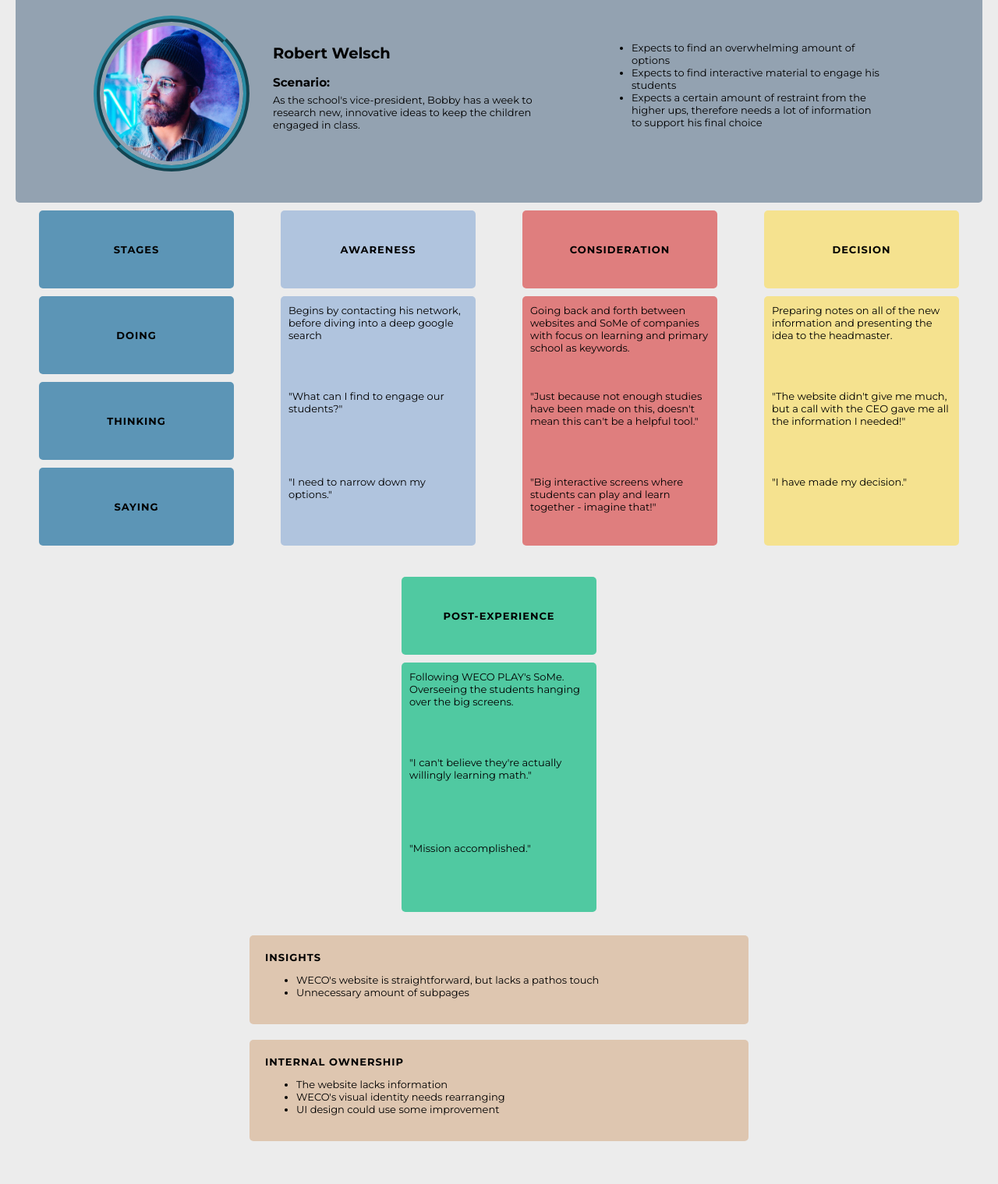
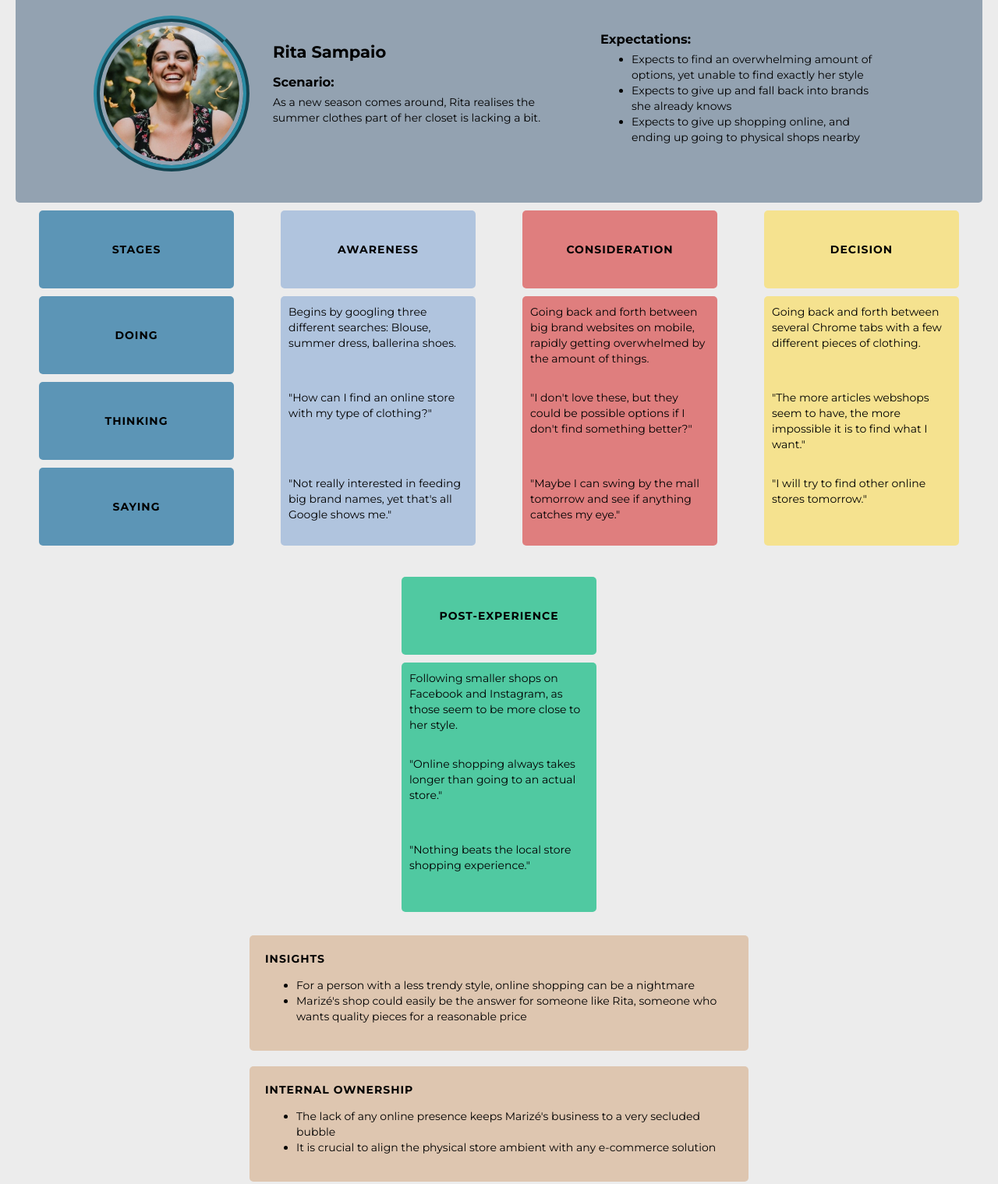
Before and after one commit to mariajalmeida/user_journey, a plain HTML site: page index.html in a window 1280 px wide. Shown: the part 40-1559 px from the top of the page at 78% size. Before the commit the page ends 1524 px from the top, so only its background shows below. Drawn offline with Linux system fonts and the light colour scheme.

Commit message:
Customer journey webshop.

```diff
--- a/index.html
+++ b/index.html
@@ -1,24 +1,27 @@
 <!DOCTYPE html>
 <html lang="en">
+
 <head>
     <meta charset="UTF-8">
     <meta name="viewport" content="width=device-width, initial-scale=1.0">
     <title>User Journey</title>
     <link rel="stylesheet" href="style.css">
 </head>
+
 <body>
     <header>
-        <img src="img/photo-1549068106-b024baf5062d.jfif" alt="">
+        <img src="img/persona.jfif" alt="">
         <div class="name_scenario">
-            <h2>Robert Welsch</h2>
+            <h2>Rita Sampaio</h2>
             <h3>Scenario:</h3>
-            <p>As the school's vice-president, Bobby has a week to research new, innovative ideas to keep the children engaged in class.</p>
+            <p>As a new season comes around, Rita realises the summer clothes part of her closet is lacking a bit.</p>
         </div>
         <div class="expectations">
+            <h3>Expectations:</h3>
             <ul>
-                <li>Expects to find an overwhelming amount of options</li>
-                <li>Expects to find interactive material to engage his students</li>
-                <li>Expects a certain amount of restraint from the higher ups, therefore needs a lot of information to support his final choice</li>
+                <li>Expects to find an overwhelming amount of options, yet unable to find exactly her style</li>
+                <li>Expects to give up and fall back into brands she already knows</li>
+                <li>Expects to give up shopping online, and ending up going to physical shops nearby</li>
             </ul>
         </div>
     </header>
@@ -26,41 +29,50 @@
         <div class="phases">
             <div class="phase_0">
                 <h4>Stages</h4>
-                    <h4>Doing</h4>
-                    <h4>Thinking</h4>
-                    <h4>Saying</h4>
+                <h4>Doing</h4>
+                <h4>Thinking</h4>
+                <h4>Saying</h4>
             </div>
             <div class="phase_1">
                 <h4>Awareness</h4>
                 <div class="journey">
-                <div class="doing">Begins by contacting his network, before diving into a deep google search</div>
-                <div class="thinking">"What can I find to engage our students?"</div>
-                <div class="saying">"I need to narrow down my options."</div>
+                    <div class="doing">Begins by googling three different searches: Blouse, summer dress, ballerina
+                        shoes.</div>
+                    <div class="thinking">"How can I find an online store with my type of clothing?"</div>
+                    <div class="saying">"Not really interested in feeding big brand names, yet that's all Google shows
+                        me."</div>
                 </div>
             </div>
             <div class="phase_2">
                 <h4>Consideration</h4>
                 <div class="journey">
-                    <div class="doing">Going back and forth between websites and SoMe of companies with focus on learning and primary school as keywords.</div>
-                    <div class="thinking">"Just because not enough studies have been made on this, doesn't mean this can't be a helpful tool."</div>
-                    <div class="saying">"Big interactive screens where students can play and learn together - imagine that!"</div>
+                    <div class="doing">Going back and forth between big brand websites on mobile, rapidly getting
+                        overwhelmed by the amount of things.</div>
+                    <div class="thinking">"I don't love these, but they could be possible options if I don't find
+                        something better?"</div>
+                    <div class="saying">"Maybe I can swing by the mall tomorrow and see if anything catches my eye."
                     </div>
+                </div>
             </div>
             <div class="phase_3">
                 <h4>Decision</h4>
                 <div class="journey">
-                    <div class="doing">Preparing notes on all of the new information and presenting the idea to the headmaster.</div>
-                    <div class="thinking">"The website didn't give me much, but a call with the CEO gave me all the information I needed!"</div>
-                    <div class="saying">"I have made my decision."</div>
-                    </div>
+                    <div class="doing">Going back and forth between several Chrome tabs with a few different pieces of
+                        clothing.</div>
+                    <div class="thinking">"The more articles webshops seem to have, the more impossible it is to find
+                        what I want."</div>
+                    <div class="saying">"I will try to find other online stores tomorrow."</div>
+                </div>
             </div>
             <div class="phase_4">
                 <h4>Post-experience</h4>
                 <div class="journey">
-                    <div class="doing">Following WECO PLAY's SoMe. Overseeing the students hanging over the big screens.</div>
-                    <div class="thinking">"I can't believe they're actually willingly learning math."</div>
-                    <div class="saying">"Mission accomplished."</div>
+                    <div class="doing">Following smaller shops on Facebook and Instagram, as those seem to be more close
+                        to her style.
                     </div>
+                    <div class="thinking">"Online shopping always takes longer than going to an actual store."</div>
+                    <div class="saying">"Nothing beats the local store shopping experience."</div>
+                </div>
             </div>
         </div>
     </main>
@@ -68,18 +80,19 @@
         <div class="insights">
             <h4>Insights</h4>
             <ul>
-                <li>WECO's website is straightforward, but lacks a pathos touch</li>
-                <li>Unnecessary amount of subpages</li>
+                <li>For a person with a less trendy style, online shopping can be a nightmare</li>
+                <li>Marizé's shop could easily be the answer for someone like Rita, someone who wants quality pieces for
+                    a reasonable price</li>
             </ul>
         </div>
         <div class="internal_ownership">
             <h4>Internal ownership</h4>
             <ul>
-                <li>The website lacks information</li>
-                <li>WECO's visual identity needs rearranging</li>
-                <li>UI design could use some improvement</li>
+                <li>The lack of any online presence keeps Marizé's business to a very secluded bubble</li>
+                <li>It is crucial to align the physical store ambient with any e-commerce solution</li>
             </ul>
         </div>
     </footer>
 </body>
+
 </html>
--- a/style.css
+++ b/style.css
@@ -5,7 +5,12 @@ body {
     margin: 20px;
     background-color: #ececec;
     font-family: 'Montserrat', sans-serif;
-    font-size: 13px;
+    font-size: 14px;
+    line-height: 20px;
+}
+
+h4 {
+    font-size: 14px;
 }
 
 img {
@@ -41,7 +46,7 @@ header {
     margin-bottom: -10px;
 }
 
-header > div {
+header>div {
     max-width: 400px;
     margin: 20px 10px;
     padding: 20px;
@@ -51,8 +56,10 @@ h3 {
     margin: 0;
     margin-bottom: -8px;
 }
+
 /* MATRIX */
-main, footer {
+main,
+footer {
     max-width: 1300px;
     margin: auto;
 }
@@ -62,12 +69,12 @@ main, footer {
     flex-wrap: wrap;
 }
 
-.phases > div {
+.phases>div {
     margin: 10px auto;
 }
 
 /* FIX HEIGHT HERE TO MATCH WITH THE CARDS*/
-.phases > div h4 {
+.phases>div h4 {
     width: 250px;
     height: 100px;
     display: flex;
@@ -84,27 +91,31 @@ main, footer {
 }
 
 /* FIX HEIGHT HERE FOR THE CARDS - MATCH WITH DIV H4*/
-.journey > div {
+.journey>div {
     width: 250px;
     height: 100px;
     padding: 10px;
     margin: 10px 0;
 }
 
-.phase_1 h4, .phase_1 .journey  {
+.phase_1 h4,
+.phase_1 .journey {
     background-color: lightsteelblue;
 }
 
-.phase_2 .journey, .phase_2 h4 {
+.phase_2 .journey,
+.phase_2 h4 {
     background: rgb(223, 126, 126);
 }
 
-.phase_3 h4, .phase_3 .journey {
+.phase_3 h4,
+.phase_3 .journey {
     background-color: rgb(245, 226, 143);
 }
 
-.phase_4 h4, .phase_4 .journey {
-    background-color:  rgb(80, 201, 161);
+.phase_4 h4,
+.phase_4 .journey {
+    background-color: rgb(80, 201, 161);
 }
 
 footer {
@@ -113,13 +124,13 @@ footer {
     margin-top: -10px;
 }
 
-footer > div {
+footer>div {
     width: 640px;
     padding: 20px;
     background-color: rgb(222, 198, 176);
 }
 
-footer > div:first-child {
+footer>div:first-child {
     margin: 0px 10px 0 5px;
 }
 
@@ -131,11 +142,11 @@ footer h4 {
 }
 
 @media (max-width: 600px) {
-    .phases > div {
+    .phases>div {
         margin: auto;
     }
 
-    header > div {
+    header>div {
         margin: auto;
         padding: 0;
     }
@@ -146,11 +157,11 @@ footer h4 {
 }
 
 @media (max-width: 1350px) {
-    footer > div:first-child {
+    footer>div:first-child {
         margin: 20px auto;
     }
 
-    footer > div:last-child {
+    footer>div:last-child {
         margin: auto;
     }
 }
```
Also changed, not shown: img/persona.jfif (added).
